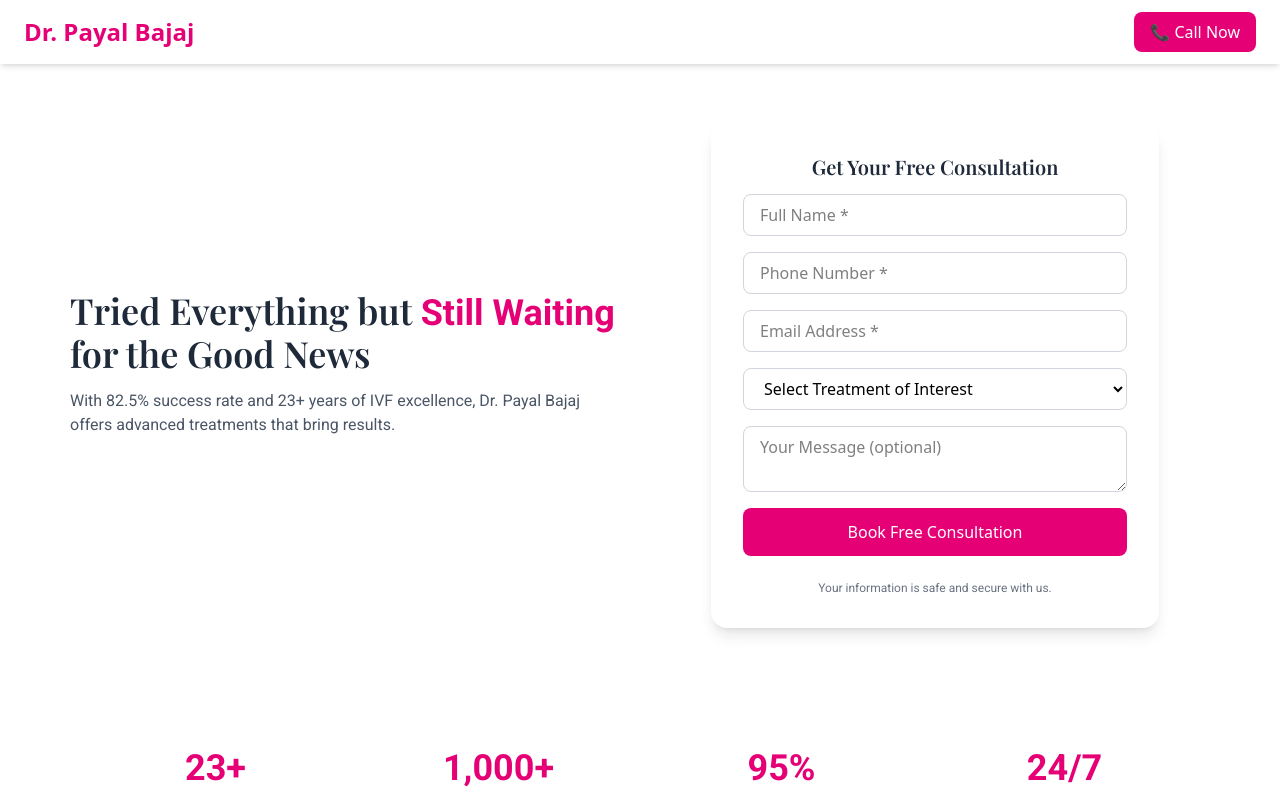
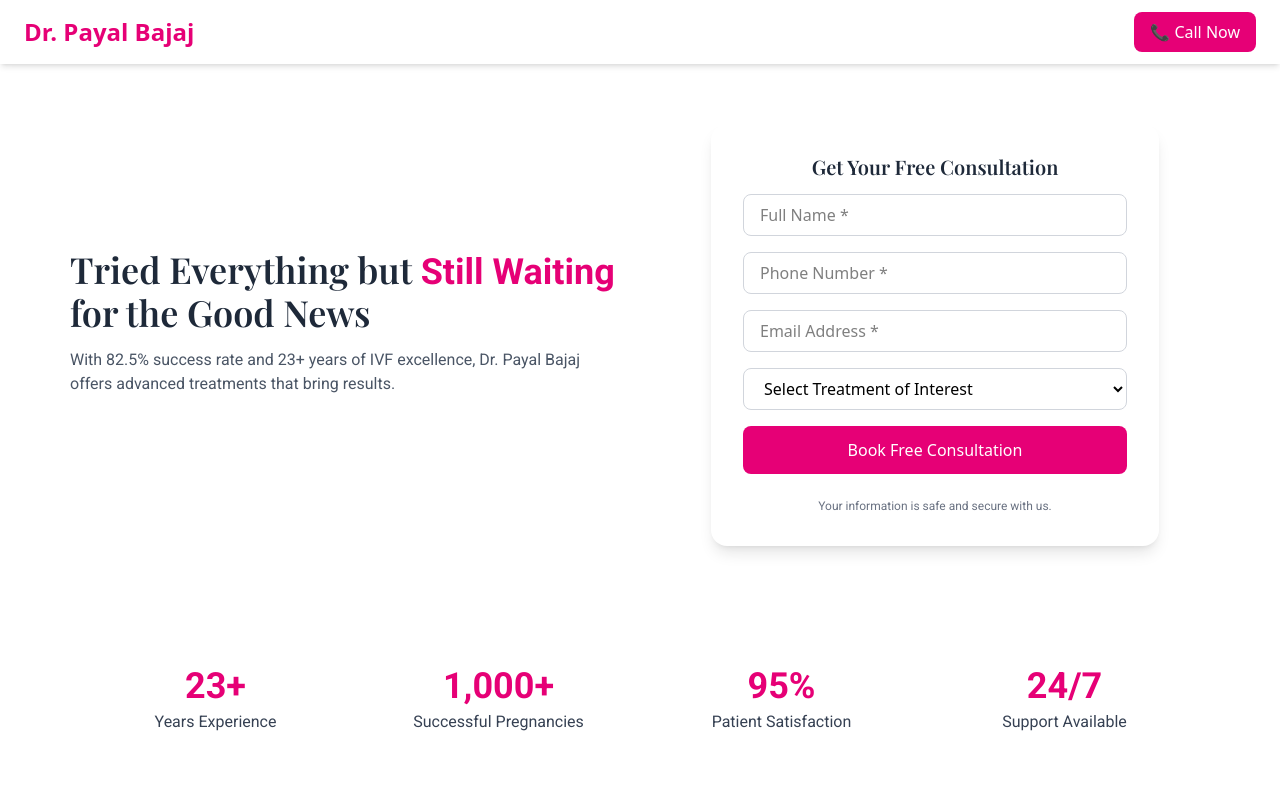
Before and after one commit to drpayalbajaj/dr-payal-bajaj-beta, a Next.js app: page /ivf-treatment in a window 1280 px wide. Shown: the top 794 px of the page. Built offline with nearby package versions, Linux system fonts and the light colour scheme; a web font is replaced by a local one.

Commit message:
Update Main.tsx

```diff
--- a/src/ivf-treatment/Main.tsx
+++ b/src/ivf-treatment/Main.tsx
@@ -1,15 +1,17 @@
 "use client";
-
 import { useState } from "react";
 import toast, { Toaster } from "react-hot-toast";
+import { useRouter } from "next/navigation";
 
 export default function Main() {
+  const router = useRouter();
+
   const [form, setForm] = useState({
     name: "",
     phone: "",
     email: "",
-    treatment: "",
-    message: "",
+    treatment: ""
+
   });
 
   function handleChange(e: React.ChangeEvent<HTMLInputElement | HTMLSelectElement | HTMLTextAreaElement>) {
@@ -29,13 +31,14 @@
           email: form.email,
           contactNo: form.phone,
           treatment: form.treatment,
-          message: form.message || "",
+
         }),
       })
         .then((res) => res.json())
         .then((data) => {
           if (data.message) {
-            setForm({ name: "", phone: "", email: "", treatment: "", message: "" });
+            setForm({ name: "", phone: "", email: "", treatment: "" });
+               router.push("/thank-you");
             return data.message;
           } else {
             throw new Error("Form submission failed");
@@ -108,13 +111,7 @@
               <option value="Other">Other</option>
             </select>
 
-            <textarea
-              name="message"
-              value={form.message}
-              onChange={handleChange}
-              placeholder="Your Message (optional)"
-              className="border border-gray-300 rounded-lg px-4 py-2 focus:outline-none focus:ring-2 focus:ring-pink-400"
-            ></textarea>
+
 
             <button
               type="submit"
```
